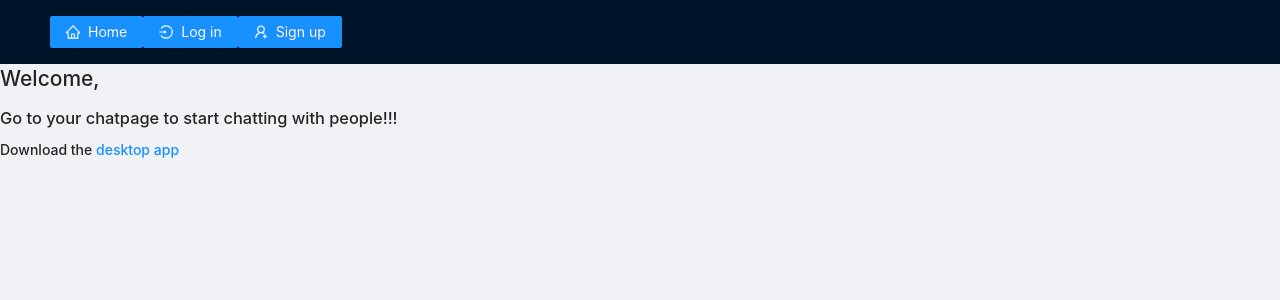
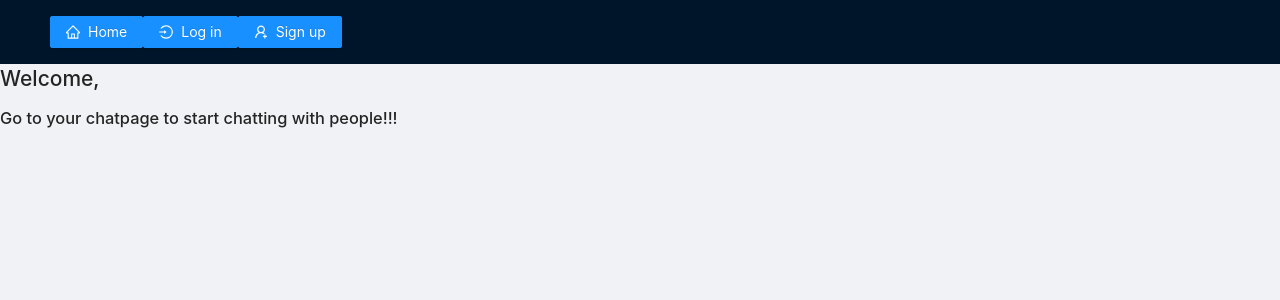
Before and after one commit to markbayor/drocsid-web, a React app: page /home in a window 1280 px wide. Shown: the top 300 px of the page. Built offline with nearby package versions, Linux system fonts and the light colour scheme; no server answers.

Commit message:
added link

```diff
--- a/frontend/pages/Home.js
+++ b/frontend/pages/Home.js
@@ -11,7 +11,7 @@ export const Home = props => {
     <div>
       <h2>Welcome, {email}</h2>
       <h3>Go to your chatpage to start chatting with people!!!</h3>
-      <h4>Download the <a href='https://cdn-13.anonfiles.com/10oeme3ao5/0e656181-1590520778/drocsid-darwin-x64-1.0.0.zip'>desktop app</a></h4>
+      {/* <h4>Download the <a href='https://cdn-13.anonfiles.com/10oeme3ao5/0e656181-1590520778/drocsid-darwin-x64-1.0.0.zip'>desktop app for Mac</a></h4> */}
     </div>
   )
 }
```
